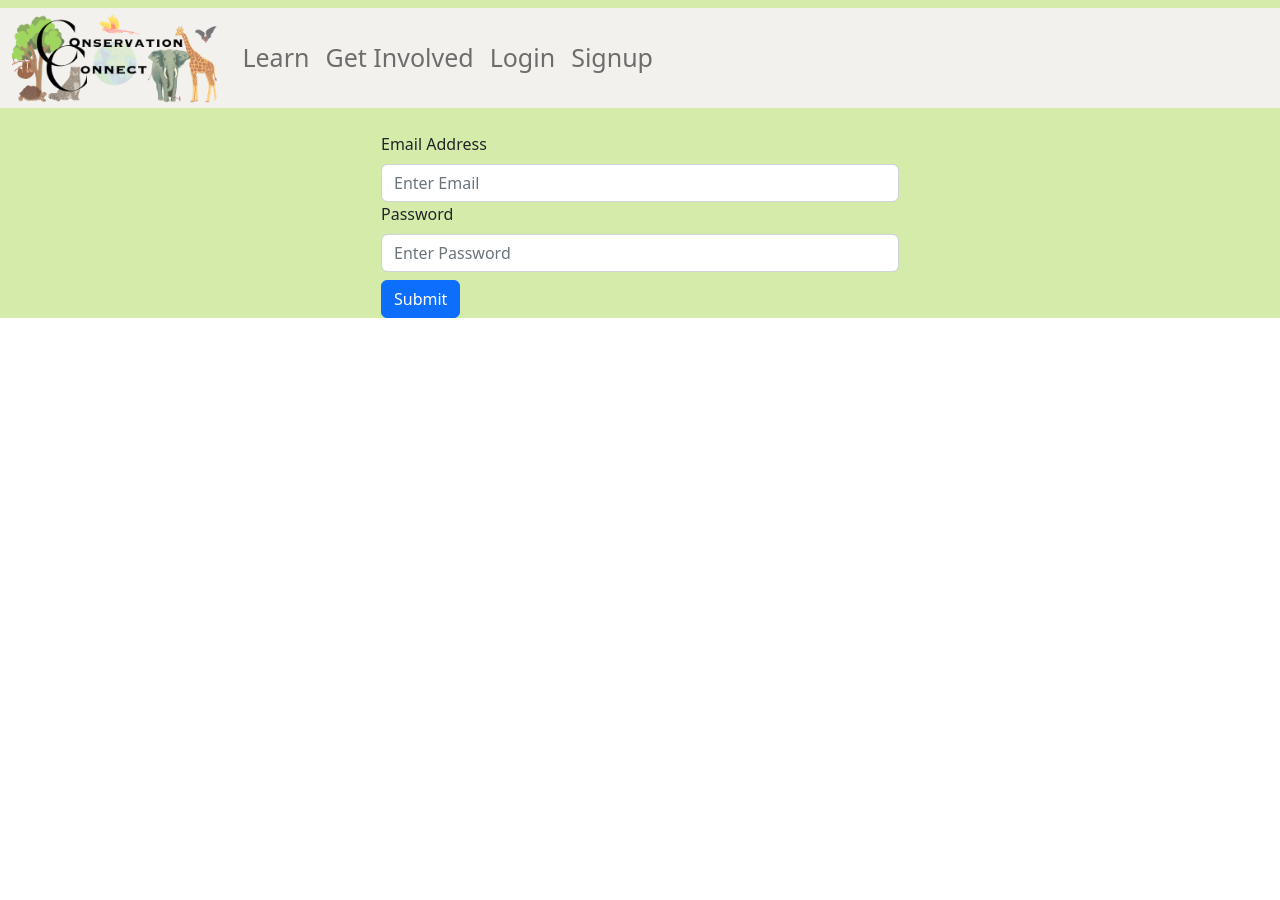
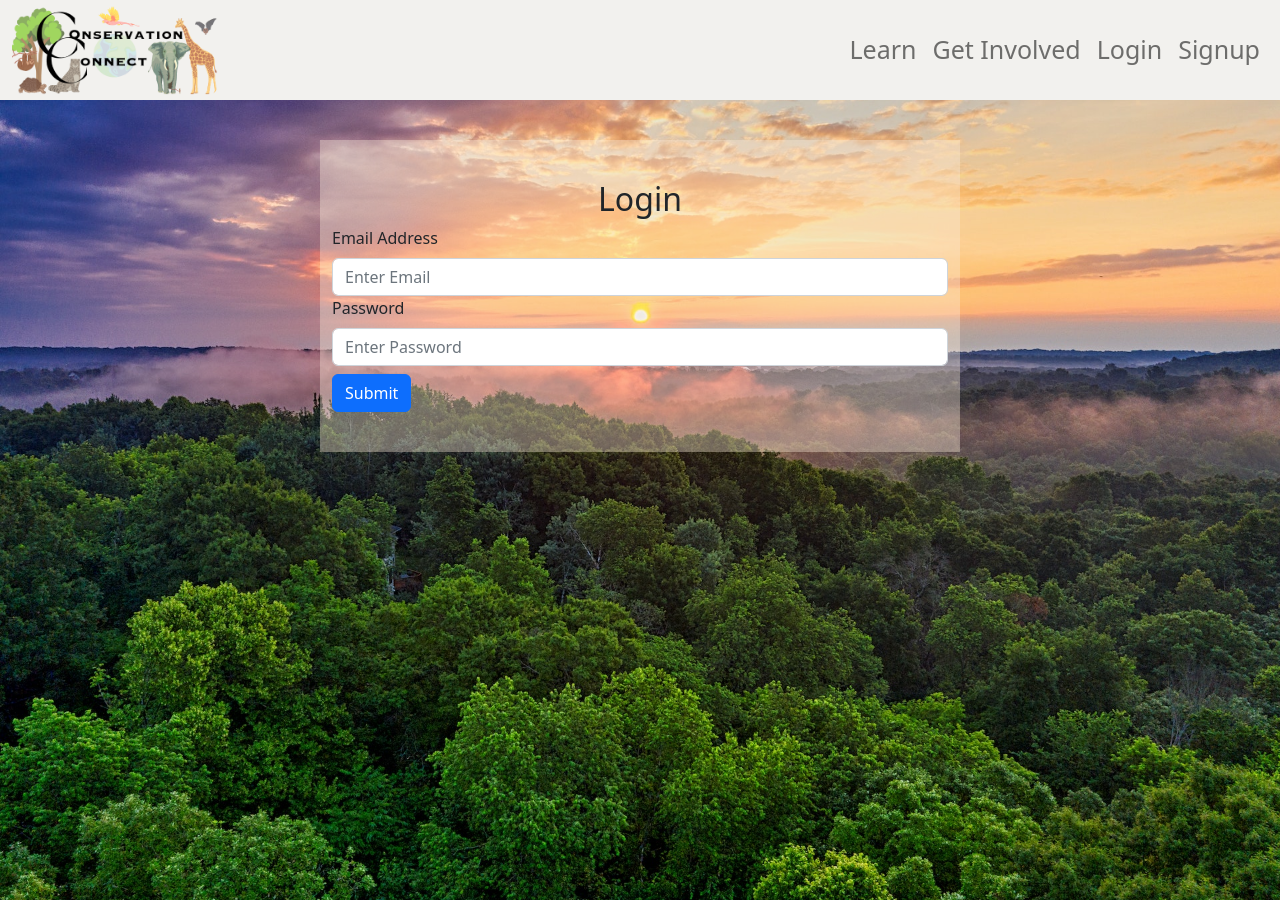
Before and after one commit to sarahkuss/final-project-web, a React (Create React App) app: page /login in a window 1280 px wide. Before the commit the page ends 800 px from the top, so only its background shows below. Built offline with nearby package versions, Linux system fonts and the light colour scheme.

Commit message:
started styling

```diff
--- a/src/App.css
+++ b/src/App.css
@@ -1,7 +1,15 @@
-.modal-content {
+/* .modal-content {
   border: 0px !important;
-}
+} */
 
-#root {
+/* #root {
   background-color: #bfe17ba6;
-}
+  background-image: url('/public/images/CLbg-removebg-preview.png');
+  background-position: bottom;
+  background-repeat: no-repeat;
+  background-attachment: fixed;
+} */
+
+/* body {
+  background-color: rgba(252, 218, 174, 0.466);
+} */
--- a/src/components/OrganizationList.jsx
+++ b/src/components/OrganizationList.jsx
@@ -1,9 +1,9 @@
 import { useEffect, useState } from "react";
 import { Col, Container, Row, Card, Image, Button, Modal, Spinner } from "react-bootstrap";
 import DeleteOrganization from "./DeleteOrganization";
+import FavoriteButton from "../scenes/favoriteButton";
 
 import '../styles/organizationList.css'
-import FavoriteButton from "../scenes/favoriteButton";
 
 export default function OrganizationList({ organizations, setOrganizations, user }) {
   const [thisOrg, setThisOrg] = useState()
@@ -31,7 +31,7 @@ export default function OrganizationList({ organizations, setOrganizations, user
         <Container id="organization" fluid>
         <Row>
         {organizations.map((element) => (
-            <Col sm={12} md={6} lg={3} key={element._id} className="">
+            <Col sm={12} md={4} lg={2} key={element._id} className="">
               <Card className="m-2 p-2">
                 <Image variant= "top" src={element.logo} fluid />
                 <Button className="bg-success mb-1" onClick={() => handleOpen(element)}>More Info</Button>
--- a/src/scenes/GetInvolved.jsx
+++ b/src/scenes/GetInvolved.jsx
@@ -1,4 +1,4 @@
-import ConservationNavbar from "../components/ConservationNavbar";
+
 
 export default function GetInvolved () {
   return (
--- a/src/scenes/Homepage.jsx
+++ b/src/scenes/Homepage.jsx
@@ -1,5 +1,4 @@
 import AddOrganization from "../components/AddOrganization";
-import ConservationNavbar from "../components/ConservationNavbar";
 import OrganizationList from "../components/OrganizationList";
 import '../styles/organizationList.css'
 
--- a/src/scenes/Learn.jsx
+++ b/src/scenes/Learn.jsx
@@ -1,4 +1,4 @@
-import ConservationNavbar from "../components/ConservationNavbar";
+import '../styles/learn.css'
 
 export default function Learn () {
   return (
--- a/src/scenes/Login.jsx
+++ b/src/scenes/Login.jsx
@@ -1,7 +1,8 @@
 import { useState } from "react";
 import { useNavigate } from "react-router-dom";
 import { Button, Container, Form, Row, Col } from "react-bootstrap";
-import ConservationNavbar from "../components/ConservationNavbar";
+import '../styles/login.css'
+
 
 
 export default function Login ({user, setUser}) {
@@ -35,8 +36,10 @@ export default function Login ({user, setUser}) {
 
   return (
     <>
-    <Container>
-      <Row lg={2} className="justify-content-center m-3">
+    <Container className="login-container" fluid>
+      <Row lg={2} md={2} className="form-row ">
+        <Col className="form-col">
+          <h2>Login</h2>
           <Form onSubmit={handleLogin}>
             <Form.Group>
               <Form.Label>Email Address</Form.Label>
@@ -56,6 +59,8 @@ export default function Login ({user, setUser}) {
             </Form.Group>
             <Button onClick={handleLogin} className="mt-2">Submit</Button>
           </Form>
+
+        </Col>
       </Row>
     </Container>
     </>
--- a/src/scenes/Signup.jsx
+++ b/src/scenes/Signup.jsx
@@ -1,7 +1,7 @@
 import { useState } from "react";
 import { useNavigate } from "react-router-dom";
 import { Button, Container, Row, Form } from "react-bootstrap";
-import ConservationNavbar from "../components/ConservationNavbar";
+
 
 export default function Signup ({setUser}) {
   const [email, setEmail] = useState('')
--- a/src/styles/addOrg.css
+++ b/src/styles/addOrg.css
@@ -1,8 +1,13 @@
 .add-button-col {
   display: flex;
   justify-content: right;
-  margin: 20px 0px;
+  margin: 8px 0px;
 }
+.add-button-col h2{
+  font-size: 23px;
+  margin: 0px;
+}
+
 
 .organizations-text {
   display: flex;
--- /dev/null
+++ b/src/styles/learn.css
@@ -0,0 +1,3 @@
+body {
+  background-color: azure;
+}
--- /dev/null
+++ b/src/styles/login.css
@@ -0,0 +1,24 @@
+.login-container {
+  background-image: url(/public/images/bg.jpg);
+  background-position: center;
+  background-repeat: no-repeat;
+  background-size: cover;
+  background-attachment: fixed;
+  height: 100vh;
+}
+
+.form-row {
+  display: flex;
+  justify-content: center;
+
+}
+
+.form-col {
+  background-color: rgba(250, 235, 215, 0.379);
+  margin-top: 40px !important;
+  padding: 40px;
+}
+
+.form-col h2 {
+  text-align: center;
+}
--- a/src/styles/navbar.css
+++ b/src/styles/navbar.css
@@ -7,3 +7,11 @@
   background-color: #F2F1EE;
   font-size: 25px;
 }
+
+.navbar-collapse {
+  justify-content: flex-end;
+}
+
+.sticky-top {
+  padding: 0 !important;
+}
--- a/src/styles/organizationList.css
+++ b/src/styles/organizationList.css
@@ -1,4 +1,4 @@
-#organization .backdrop-filter {
+/* #organization .backdrop-filter {
   backdrop-filter: blur(2px);
   backdrop-filter: brightness(60%);
   backdrop-filter: contrast(40%);
@@ -9,10 +9,21 @@
   backdrop-filter: opacity(20%);
   backdrop-filter: sepia(90%);
   backdrop-filter: saturate(80%);
-}
+} */
+
+/* body {
+  background-image: url(/public/images/CLbg-removebg-preview.png);
+  background-position: bottom;
+  background-repeat: no-repeat;
+  background-attachment: fixed;
+} */
 
 #organization {
-  background-color: #7b91e1a6;
+  background-color: #f9e8d041;
+  background-image: url(/public/images/CLbg-removebg-preview.png);
+  background-position: bottom;
+  background-repeat: no-repeat;
+  background-attachment: fixed;
 }
 
 
```
Also changed, not shown: public/images/CLbg-removebg-preview.png (added), public/images/logo-nobg.png (added).
